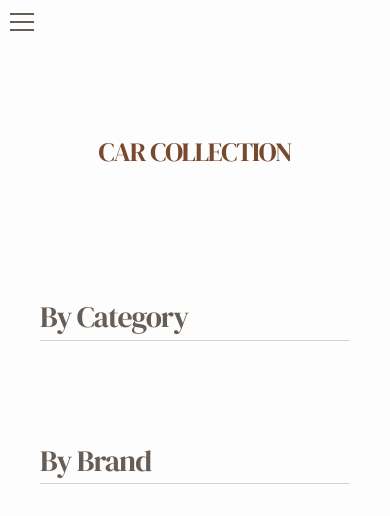
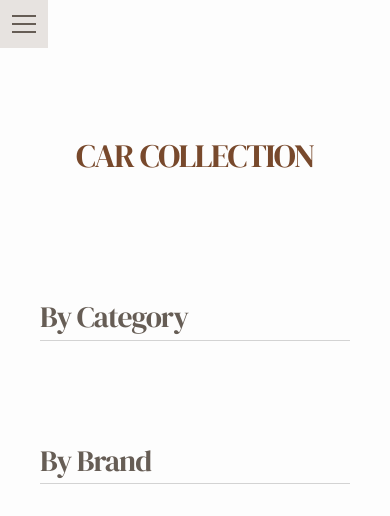
Before and after one commit to ljm92767647/car, a plain HTML site: page index.html in a window 390 px wide. Drawn offline with Linux system fonts and the light colour scheme; a web font is replaced by a local one.

Commit message:
Keep menu background visible and enlarge mobile content headings

```diff
--- a/header-toggle.css
+++ b/header-toggle.css
@@ -13,16 +13,16 @@ body[data-menu-open] > header h1 { margin-left: 0; }
 #header-toggle {
   position: fixed;
   z-index: 20;
-  top: 2px;
-  left: 6px;
+  top: 0;
+  left: 0;
   display: grid;
   place-items: center;
-  width: 44px;
-  height: 44px;
+  width: 48px;
+  height: 48px;
   padding: 0;
   border: 0;
   border-radius: 0;
-  background: transparent;
+  background: #e7e3e0;
   box-shadow: none;
   color: #665d55;
   cursor: pointer;
@@ -57,3 +57,9 @@ body[data-menu-open] > header h1 { margin-left: 0; }
   body[data-entry-site="pens"][data-menu-open] > header { padding-left: 8px; }
   body[data-entry-site="pens"][data-menu-open] > header h1 { margin-left: 44px; }
 }
+
+/* Scale content headings independently of the menu's layout geometry. */
+@media (max-width: 760px) {
+  #collection-entry[data-menu]::after { font-size: clamp(30px, 8.4vw, 42px); }
+  .catalog-group-head h2 { font-size: 18px; }
+}
--- a/index.html
+++ b/index.html
@@ -1,5 +1,5 @@
 <!doctype html>
-<html lang="ko"><head><meta charset="UTF-8"><meta name="viewport" content="width=device-width,initial-scale=1"><meta name="theme-color" content="#fdfdfd"><title>CAR COLLECTION</title><link rel="icon" href="data:,"><link rel="stylesheet" href="style.css?v=carcatalog20261018"><script defer src="data.js?v=porsche20261023"></script><script defer src="geometry.js?v=sizedetails20261017"></script><script defer src="app.js?v=porschedesign20261023"></script><link rel="stylesheet" href="catalog.css?v=carfour20261018"><script defer src="catalog.js?v=carfour20261018"></script><link rel="stylesheet" href="collection-entry.css?v=restoredheading20261110"><link rel="stylesheet" href="header-toggle.css?v=20261123"></head><body data-entry-site="cars" data-presentation="list" data-menu-open="false"><button id="header-toggle" type="button" aria-expanded="false" aria-label="메뉴 펼치기"><span class="menu-lines" aria-hidden="true"><span></span><span></span><span></span></span></button>
+<html lang="ko"><head><meta charset="UTF-8"><meta name="viewport" content="width=device-width,initial-scale=1"><meta name="theme-color" content="#fdfdfd"><title>CAR COLLECTION</title><link rel="icon" href="data:,"><link rel="stylesheet" href="style.css?v=carcatalog20261018"><script defer src="data.js?v=porsche20261023"></script><script defer src="geometry.js?v=sizedetails20261017"></script><script defer src="app.js?v=porschedesign20261023"></script><link rel="stylesheet" href="catalog.css?v=carfour20261018"><script defer src="catalog.js?v=carfour20261018"></script><link rel="stylesheet" href="collection-entry.css?v=restoredheading20261110"><link rel="stylesheet" href="header-toggle.css?v=20261123-2"></head><body data-entry-site="cars" data-presentation="list" data-menu-open="false"><button id="header-toggle" type="button" aria-expanded="false" aria-label="메뉴 펼치기"><span class="menu-lines" aria-hidden="true"><span></span><span></span><span></span></span></button>
 <header><h1>CAR COLLECTION <span id="count"></span></h1><div class="collection-controls"><div class="view-switch" role="group" aria-label="보기 방식"><button data-presentation-button="list" aria-pressed="true">목록</button><button data-presentation-button="free" aria-pressed="false">자유</button></div><nav aria-label="차량 분류"><button data-mode="parking" aria-pressed="true">주차장 배치</button><button data-mode="brand" aria-pressed="false">차량 브랜드</button></nav><span id="classic-control" hidden><button id="classic-toggle" aria-pressed="false" data-state="0">Just by Design</button></span></div><div class="header-actions"><button id="rank" aria-haspopup="dialog">차량계급도</button><button id="number" aria-haspopup="dialog">NUMBER</button></div></header>
 <main><section id="viewport" tabindex="0" aria-label="차량 컬렉션. 휠과 두 손가락으로 확대 축소, 드래그로 이동"><div id="scene"></div></section><section id="catalog-pane" aria-label="차량 목록"></section></main>
 <dialog id="numbers" aria-labelledby="number-title"><div class="dialog-head"><div class="number-heading"><h2 id="number-title">NUMBER</h2><div id="number-order" class="number-order-switch" data-order="position" role="group" aria-label="통계 정렬"><button data-number-order="count" aria-pressed="false">개수 순</button><button data-number-order="position" aria-pressed="true">위치 순</button></div></div><button id="close-numbers" aria-label="닫기">×</button></div><p id="number-total"></p><div id="number-content"></div></dialog>
```
